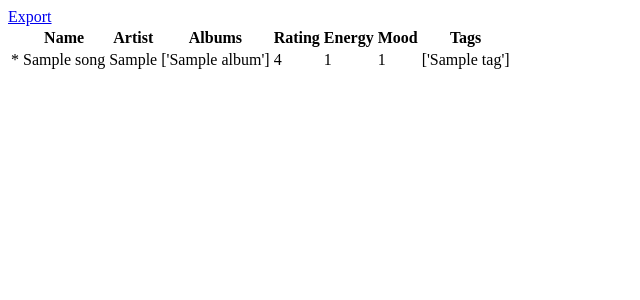
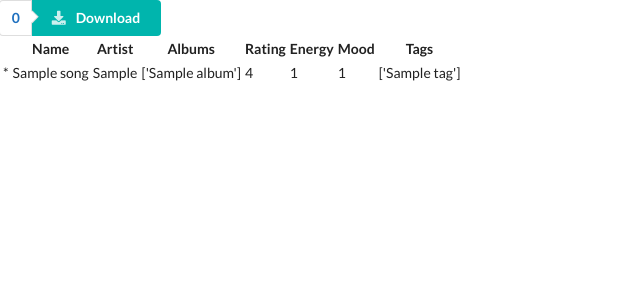
Before and after one commit to orangejenny/dj-orange, a Django app: page /tastes/ in a window 1280 px wide. Shown: the top 300 px of the page, without its empty margins (0-640 px from the left). Run offline with Django 3.2, Linux system fonts and the light colour scheme; tables that the repository leaves empty hold one stand-in row (values such as "Sample post"); some libraries are stand-ins or nearby versions.

Commit message:
Add Semantic UI

```diff
--- /dev/null
+++ b/tastes/templates/tastes/base.html
@@ -0,0 +1,10 @@
+<!DOCTYPE html>
+<html>
+    <head>
+        <link rel="stylesheet" type="text/css" href="https://cdnjs.cloudflare.com/ajax/libs/semantic-ui/2.3.0/semantic.min.css" />
+        <title>Tastes</title>
+    </head>
+    <body>
+        {% block body %}{% endblock %}
+    </body>
+</html>
--- a/tastes/templates/tastes/songs.html
+++ b/tastes/templates/tastes/songs.html
@@ -1,4 +1,15 @@
-<a href="{% url "export" %}">Export</a>
+{% extends 'tastes/base.html' %}
+
+{% block body %}
+<div class="ui left labeled button {{ color }}" tabindex="0">
+    <a class="ui basic right pointing label">
+        0
+    </a>
+    <a class="ui button {{ color }}" href="{% url "export" %}">
+        <i class="download icon"></i> Download
+    </a>
+</div>
+
     <table>
         <thead>
             <th>&nbsp;</th>
@@ -25,3 +36,4 @@
         {% endfor %}
         </tbody>
     </table>
+{% endblock body %}
--- a/tastes/views.py
+++ b/tastes/views.py
@@ -1,3 +1,5 @@
+import random
+
 from django.http import HttpResponse
 from django.template import loader
 from django.views.decorators.http import require_GET
@@ -7,6 +9,7 @@ from tastes.models import Album, Song, SongTag, Track
 
 @require_GET
 def index(request):
+    colors = ['red', 'orange', 'yellow', 'olive', 'green', 'teal', 'blue', 'violet', 'purple', 'pink', 'brown', 'grey', 'black']
     template = loader.get_template('tastes/songs.html')
     context = {
         'songs': [{
@@ -19,6 +22,7 @@ def index(request):
             'albums': s.albums,
             'tags': s.tags,
         } for s in Song.list()],
+        'color': random.choice(colors),
     }
     return HttpResponse(template.render(context, request))
 
```
Lines whose indentation alone changed are shown as unchanged.
